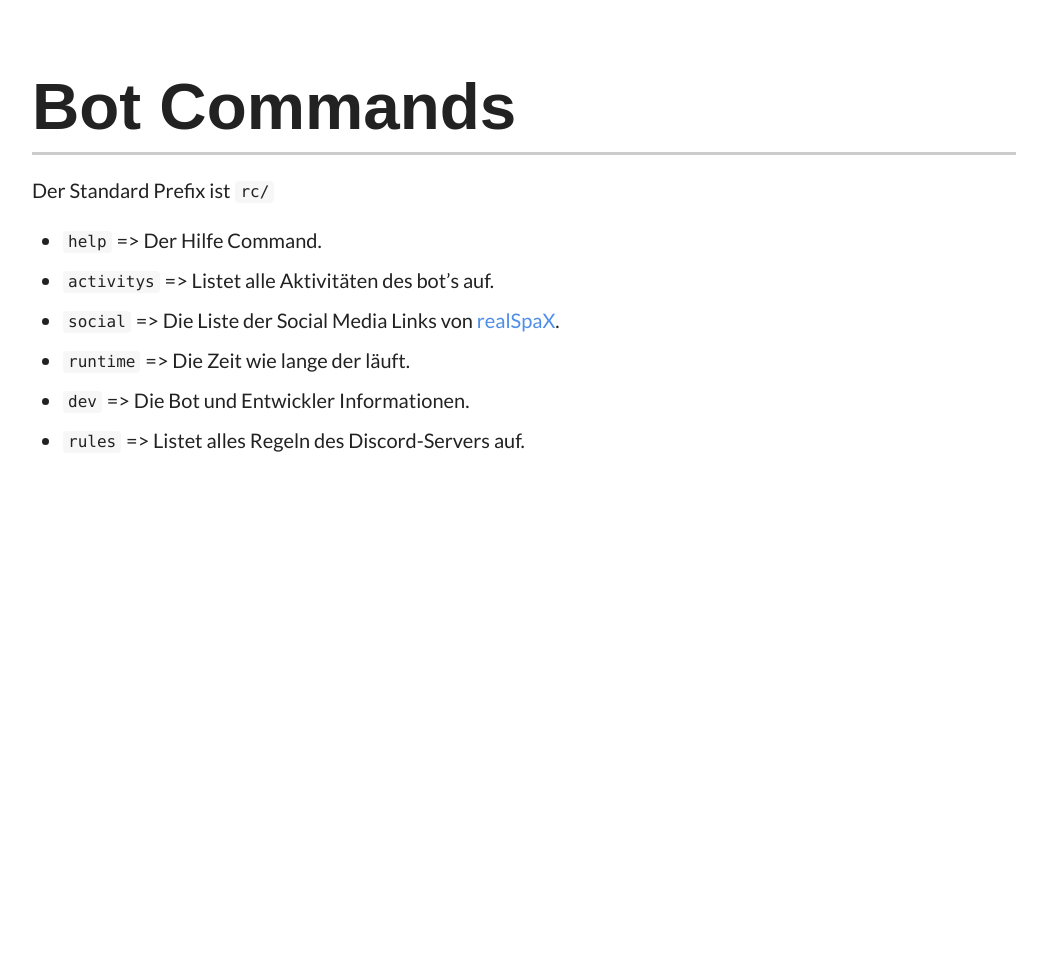
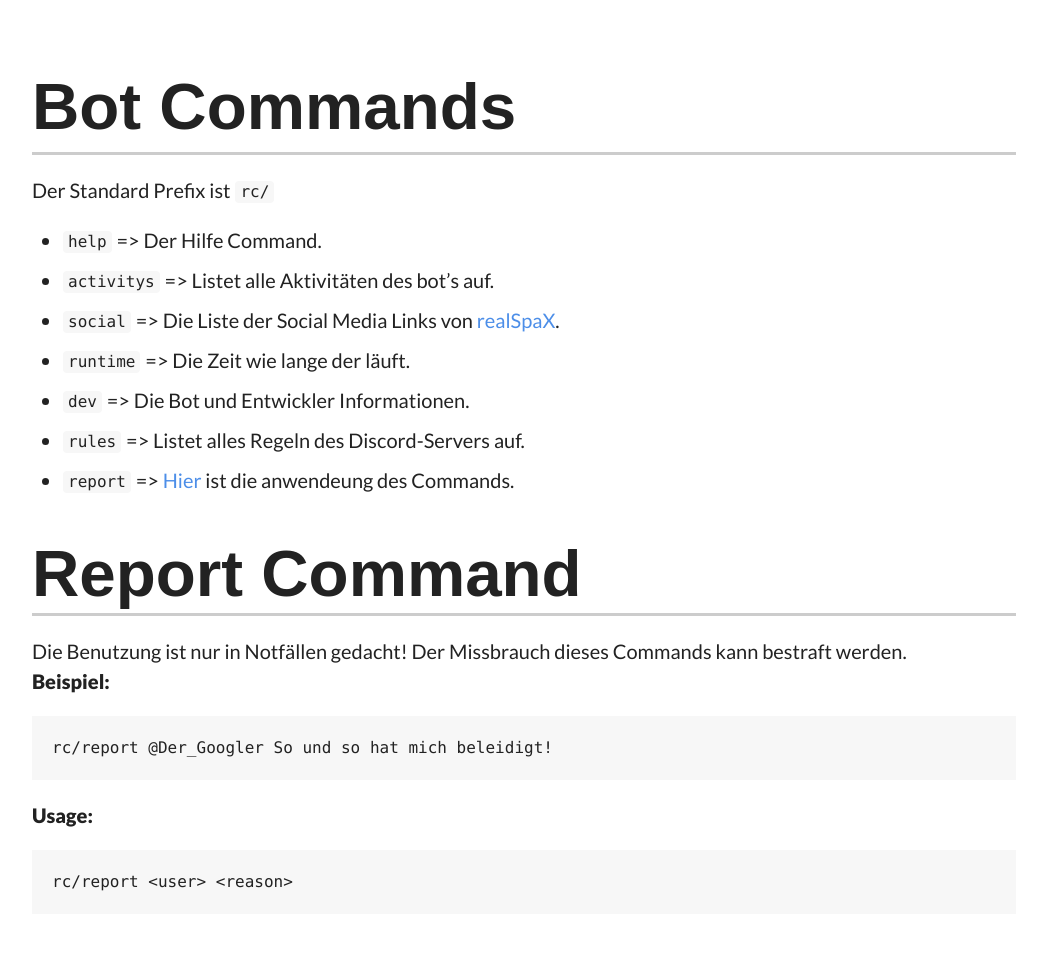
Before and after one commit to lostlvlgirl/realspax.github.io, a Jekyll site: the page built from social/discord/bot.md, in a window 1280 px wide. Shown: the whole page, without its empty margins (116-1163 px from the left). Built offline with Jekyll 4.4.1, drawn with Linux system fonts in a browser that asks for light colours; before the commit the page ends 900 px from its top, so only the background shows below that.

Commit message:
Update bot.md

````diff
--- a/social/discord/bot.md
+++ b/social/discord/bot.md
@@ -14,3 +14,16 @@ Der Standard Prefix ist `rc/`
 - `runtime` => Die Zeit wie lange der läuft.
 - `dev` => Die Bot und Entwickler Informationen.
 - `rules` => Listet alles Regeln des Discord-Servers auf.
+- `report` => [Hier](#report-command) ist die anwendeung des Commands.
+
+## Report Command
+Die Benutzung ist nur in Notfällen gedacht! Der Missbrauch dieses Commands kann bestraft werden.
+**Beispiel:**
+```
+rc/report @Der_Googler So und so hat mich beleidigt!
+```
+
+**Usage:**
+```
+rc/report <user> <reason>
+```
````
